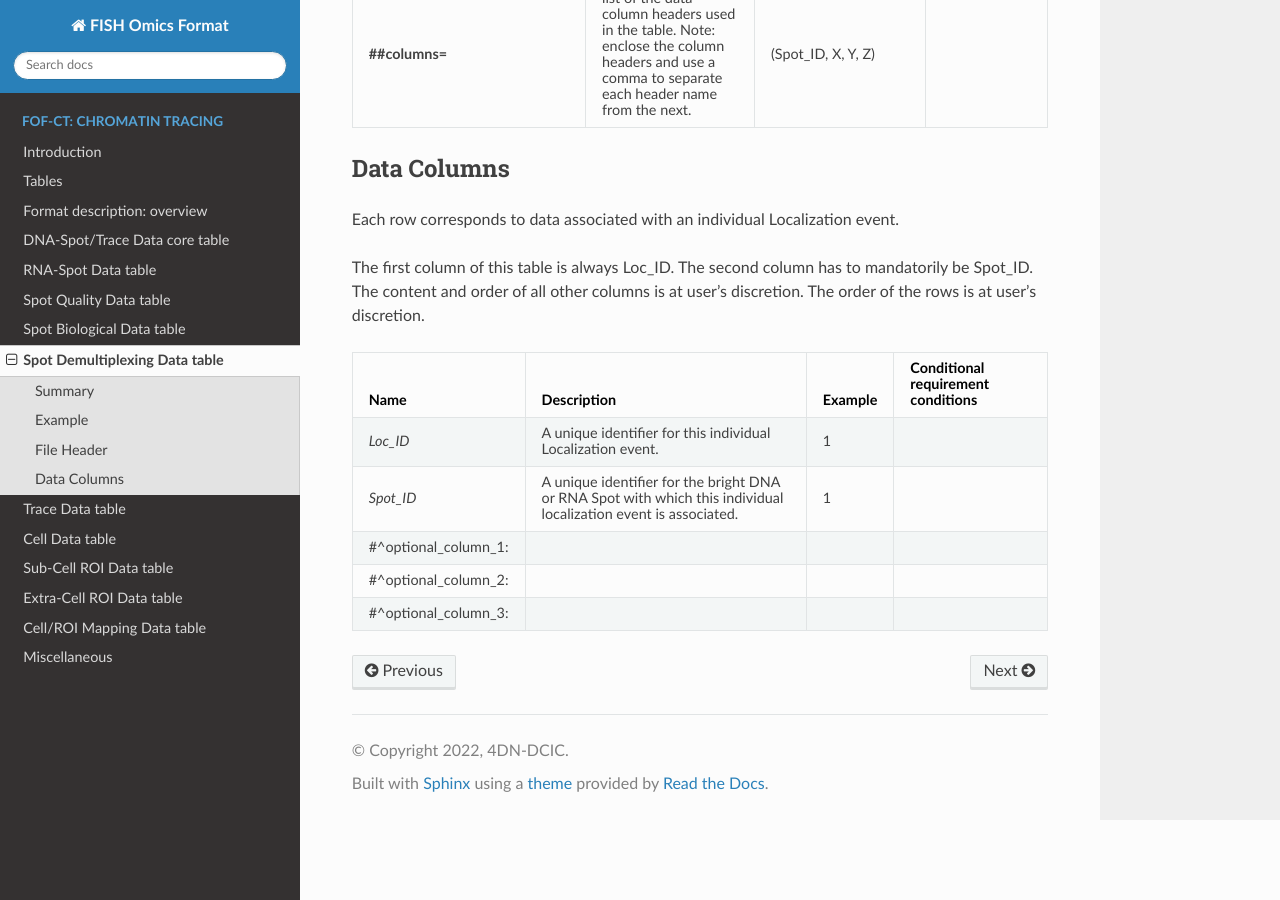
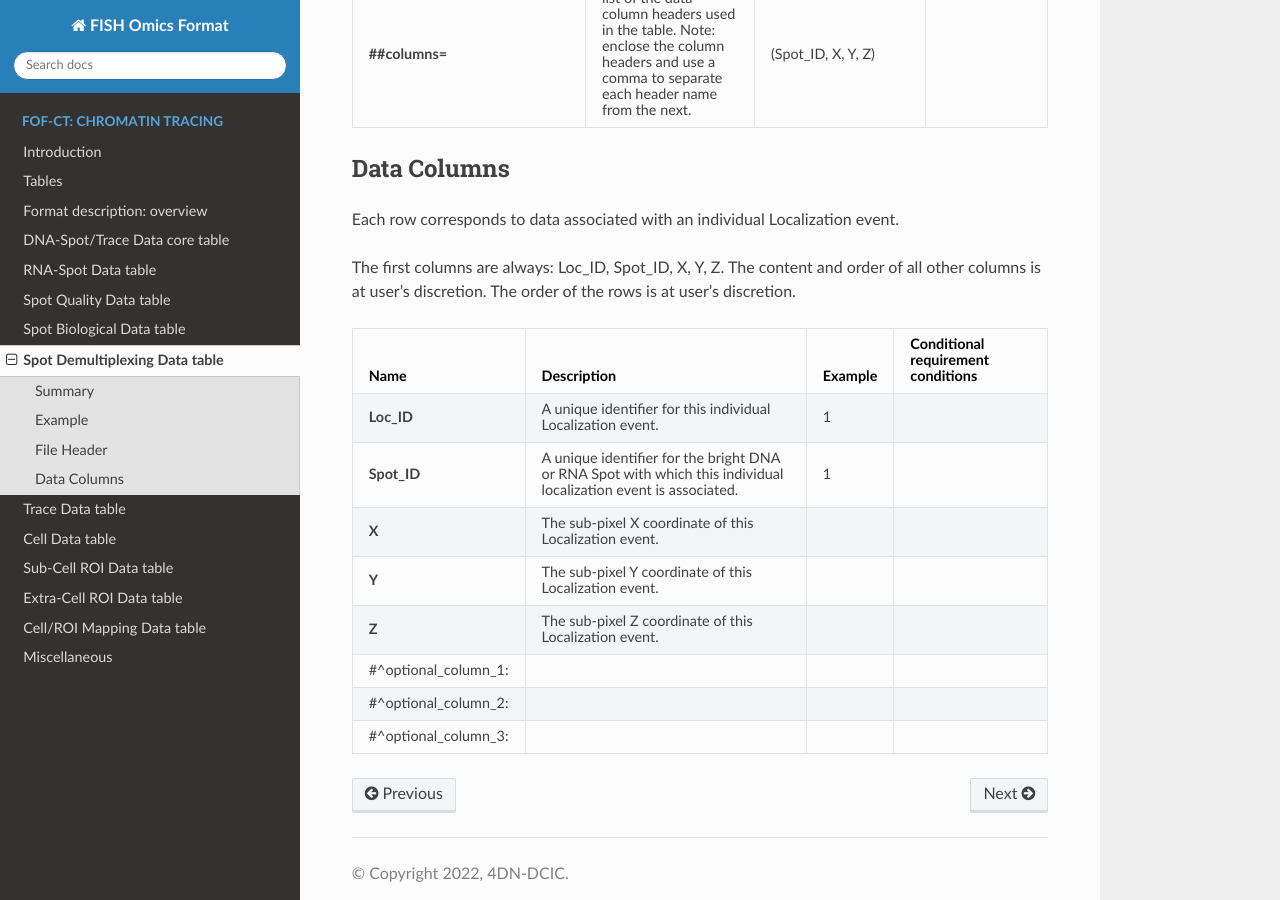
Before and after one commit to 4dn-dcic/fish_omics_format, a Sphinx documentation site: the page built from docs/source/demultiplexing.rst, in a window 1280 px wide and 900 px high, scrolled down 3784 px. Built offline with Sphinx 7.4.7 and the Read the Docs theme 2.0.0, drawn with Linux system fonts in a browser that asks for light colours.

Commit message:
update demultiplexing columns

```diff
--- a/docs/source/demultiplexing.rst
+++ b/docs/source/demultiplexing.rst
@@ -49,8 +49,7 @@ Data Columns
 
 Each row corresponds to data associated with an individual Localization event.
 
-The first column of this table is always Loc_ID.
-The second column has to mandatorily be Spot_ID.
+The first columns are always: Loc_ID, Spot_ID, X, Y, Z.
 The content and order of all other columns is at user's discretion.
 The order of the rows is at user's discretion.
 
--- a/docs/source/tables/demultiplexing_columns.csv
+++ b/docs/source/tables/demultiplexing_columns.csv
@@ -1,6 +1,9 @@
 Name,Description,Example,Conditional requirement conditions
-*Loc_ID*,"A unique identifier for this individual Localization event.","1",""
-*Spot_ID*,"A unique identifier for the bright DNA or RNA Spot with which this individual localization event is associated.","1",""
+**Loc_ID**,"A unique identifier for this individual Localization event.","1",""
+**Spot_ID**,"A unique identifier for the bright DNA or RNA Spot with which this individual localization event is associated.","1",""
+**X**,"The sub-pixel X coordinate of this Localization event.","",""
+**Y**,"The sub-pixel Y coordinate of this Localization event.","",""
+**Z**,"The sub-pixel Z coordinate of this Localization event.","",""
 #^optional_column_1:,"","",""
 #^optional_column_2:,"","",""
 #^optional_column_3:,"","",""
```
